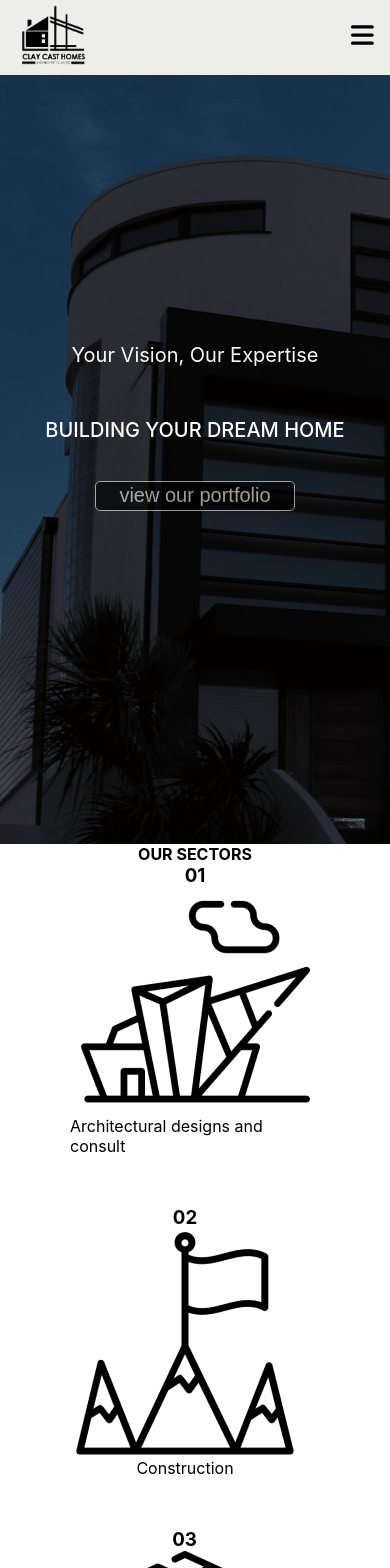
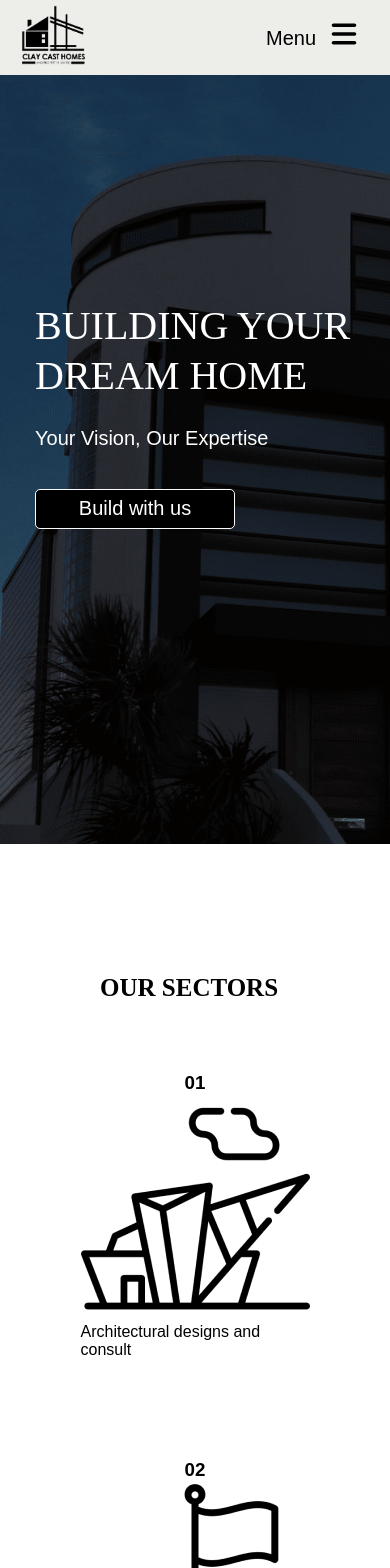
Before and after one commit to argorn-inc/Clay-Cast-Homes, a React (Create React App) app: page / in a window 390 px wide. Shown: the top 1568 px of the page. Built offline with nearby package versions, Linux system fonts and the light colour scheme.

Commit message:
updates on allignments

```diff
--- a/src/components/herosection.css
+++ b/src/components/herosection.css
@@ -1,17 +1,25 @@
+ body {
+     font-family: 'Khand', sans-serif;
+     font-family: 'Denk One', sans-serif;
+
+ }
 .Hero-section{
     height: auto;
 
 
 }
 .hero h2{
-    text-align: center;
+    margin-left: 200px;
+    margin-top: 130px;
+    font-family: 'Khand';
 
 }
 .images{
     display: flex;
     flex-wrap: wrap;
-    gap: 200px;
-    padding: 0 70px;
+    gap: 150px;
+    padding: 0 155px;
+    margin-top: 70px;
 
 }
 .image{
@@ -19,29 +27,29 @@
     place-items: center;
 }
 
-
-
 .trustee {
-    font-weight: 500;
-    font-size: 32px;
+    font-weight: 400;
+    font-size: 35px;
     line-height: 45px;
     text-align: center;
+
 }
 
 .companies {
     display: flex;
-    padding: 20px;
+    padding:0 50px 200px;
     gap: 80px;
     align-items: center;
     justify-content: center;
     flex-wrap: wrap;
+    margin-top: 65px;
 
 }
 
 .company {
     background-image: url(./img/bg.png);
-    height: 200px;
-    margin-top: 80px;
+    height: 160px;
+    margin-top: 150px;
     height: auto;
 }
 
@@ -63,12 +71,12 @@
 .upper{
     display: flex;
     align-items: center;
+    margin-top: 80px;
 }
 .numbers{
     display: flex;
-    gap: 350px;
+    gap: 480px;
     flex-wrap: wrap;
-    padding: 0 90px;
 
 }
 .numbers .seventy{
@@ -77,7 +85,6 @@
     align-items: center;
     flex-direction: column;
 
-
 }
 .paragraph{
     font-size: 22px;
@@ -85,11 +92,11 @@
 
 }
 .nums{
-    -webkit-text-stroke: 2px #fbfafa;
-    font-size: 100px;
+    -webkit-text-stroke: 2px ;
+    font-size: 160px;
     flex-grow: 0;
     line-height: 1.05;
-    font-family: DenkOne;
+    font-family: 'Denk One';
     font-weight: normal;
 
 }
@@ -100,29 +107,28 @@
 
 }
 .build{
-        padding: 14px 20px ;
     border: none;
     background-color: #FBFAFA;
     display: flex;
     justify-content: center;
     align-items: center;
-
-
+    padding: 14px 20px ;
     border-radius: 5px;
 }
 .explore h3{
-        font-size: 20px;
     color: #fff;
     font-weight: 300;
+    text-align: center;
+    font-size: 20px;
 }
-
-
-
 
 @media (max-width:768px) {
     .images{
-        gap: 50px;
+        gap: 100px;
+        align-items: center;
+        justify-content: center;
     }
+
     .upper{
         flex-direction: column;
 
@@ -138,11 +144,13 @@
         text-wrap: balance;
     }
     .hero h2{
-        font-size: 16px;
+        font-size: 25px;
+        margin-left: 100px;
 
     }
     .trustee{
-        font-size: 16px;
+        font-size: 20px;
+        font-weight: 400;
     }
     .ten{
         width: 180px;
@@ -152,10 +160,10 @@
     margin-top: 50px;
    }
    .comp{
-    width: 110px;
+    width: 105px;
    }
    .sonos{
-    width: 67px;
+    width: 70px;
     margin-right: 70px;
    }
    .ghost{
@@ -165,7 +173,17 @@
    .numbers{
     margin-top: -58px;
     gap: 50px;
+    align-items: center;
+    justify-content: center;
+
    }
+   .nums{
+        font-family: 'DenkOne';
+
+    }
+
+
+
    .seventy h2{
     font-size: 130px;
     font-weight: 400;
--- a/src/components/herosection.js
+++ b/src/components/herosection.js
@@ -9,7 +9,6 @@ import Rippling from "./img/rippling.png";
 import Attentive from "./img/attentive.png";
 import Sonos from "./img/sonos.png";
 import Ghost from "./img/ghost.png";
-import Rectangle from "./img/rectangle.png";
 import Ten from "./img/ten.png";
 
 function Herosection(){
@@ -52,7 +51,6 @@ function Herosection(){
           </div>
         </div>
         <div className="hero-section">
-          {/* <img src={Rectangle} className="rectangle" /> */}
           <div className="upper">
             <img src={Ten} className="ten" />
             <h1 className="success">
--- a/src/components/navbar.css
+++ b/src/components/navbar.css
@@ -1,3 +1,8 @@
+ body{
+    font-family: 'Khand',sans-serif;
+
+ }
+
  nav {
     background-color: #edede9;
     color: #000;
@@ -7,6 +12,8 @@
     top: 0;
     left: 0;
     z-index: 999;
+    font-weight: 300;
+    font-size: 16px;
    }
 
 .logo {
@@ -18,7 +25,7 @@
     display: flex;
     align-items: center;
     justify-content: space-between;
-    padding: 0 1rem ;
+    padding: 0 4rem ;
 
 }
 .nav-element{
@@ -29,7 +36,8 @@
 .nav-items{
     cursor: pointer;
     margin: 0 1rem;
-    font-weight: 500;
+    font-weight: 400;
+
 
 }
 .menu-icon{
@@ -39,7 +47,7 @@
 }
 
 .home {
-    font-weight: bolder;
+    font-weight: 700;
 }
 
 .HOME {
@@ -51,7 +59,7 @@
 
 .container {
     position: relative;
-    text-align: center;
+    text-align: justify;
     color: white;
     background-image: url(./img/Home.png);
     height: 100vh;
@@ -60,40 +68,40 @@
     display: flex;
     justify-content: center;
     align-items: center;
-
-
-
 }
 
 .texts {
-   display: grid;
-   gap: 0.4rem;
-   justify-items: center;
+   top: 50px;
 
 }
 
  .vision {
     font-weight: 400;
+    margin-top: 20px;
     font-size: 35px;
-    color: #FBFAFA;
+    color: #fff;
     line-height: 45px;
 }
 
 .dream {
     font-weight: 500;
-    font-size: 70px;
+    font-size: 80px;
     line-height: 90px;
+    font-family: 'Khand';
+
 }
 
 .show {
     border: 1px solid #FBFAFA;
     border-radius: 5px;
     width: 200px;
-    height: 30px;
-    color: #fff;
-    opacity: 0.6;
+    height: 40px;
+    color: #ffffff;
+    opacity: 1;
     font-size: 20px;
+    font-weight: 500;
     background-color: #000;
+    margin-top:30px;
 }
 
 @media (max-width:768px){
@@ -109,29 +117,60 @@
         opacity: 0;
         visibility: hidden;
         transition: all 0.3s;
+    }
+
+    .nav-items{
+        margin: 1rem 0;
+    }
+
+
+    .navTop{
+        padding: 0 1rem;
 
     }
-    .nav-items{
-        margin: 1rem 0;
+    .bars{
+        margin-left: 190px;
+        font-size: 18px;
+        font-weight: 400;
+        line-height: 22px;
+    }
+    .fabar{
+        margin-left: 14px;
+        height:28px ;
+        width:28px ;
+    }
 
-    }
+
     .menu-icon{
         display: block;
+        padding: 0 1rem;
+        font-size: 20px;
+
     }
     .nav-element.active{
         opacity: 1;
         visibility: visible;
         top: 60px;
+    }
 
-    }
-    .texts{
-        left: 0;
-    }
     .dream{
-        font-size: 20px;
+        margin: 0 35px 15px;
+        font-family: Khand;
+        font-size: 40px;
+        font-weight: 500;
+        font-stretch: normal;
+        font-style: normal;
+        line-height: 1.25;
+        letter-spacing: normal;
+        text-align: left;
     }
     .vision{
+      margin: 0 35px 13px;
       font-size: 20px;
 
     }
+    .show {
+      margin: 15px 35px ;
+
+    }
 }
--- a/src/components/navbar.js
+++ b/src/components/navbar.js
@@ -3,7 +3,6 @@ import { FontAwesomeIcon } from "@fortawesome/react-fontawesome";
 import { faBars,faTimes } from "@fortawesome/free-solid-svg-icons";
 
 import Logo from "./img/logo.png";
-import Home from "./img/Home.png";
 import { useState } from 'react';
 
 function Navbar() {
@@ -16,13 +15,17 @@ const openNav =()=>{
       <nav className={`navbar ${open ? "active" : ""}`}>
         <div className="navTop">
           <img className="logo" src={Logo} />
+
           <div>
             <div className="menu-icon" onClick={openNav}>
-              {open ? (
-                <FontAwesomeIcon icon={faTimes} />
-              ) : (
-                <FontAwesomeIcon icon={faBars} />
-              )}
+              <span>
+                Menu
+                {open ? (
+                  <FontAwesomeIcon icon={faTimes} />
+                ) : (
+                  <FontAwesomeIcon icon={faBars} className="fabar" />
+                )}
+              </span>
             </div>
             <ul className={`nav-element ${open ? "active" : ""}`}>
               <li className="nav-items">
@@ -45,11 +48,10 @@ const openNav =()=>{
         </div>
       </nav>
       <div className="container">
-        {/* <img className="HOME" src={Home} /> */}
         <div className="texts">
+          <div className="dream">BUILDING YOUR DREAM HOME</div>
           <div className="vision">Your Vision, Our Expertise</div>
-          <div className="dream">BUILDING YOUR DREAM HOME</div>
-          <button className="show">view our portfolio</button>
+          <button className="show">Build with us</button>
         </div>
       </div>
     </div>
```
Lines whose indentation alone changed are shown as unchanged.
